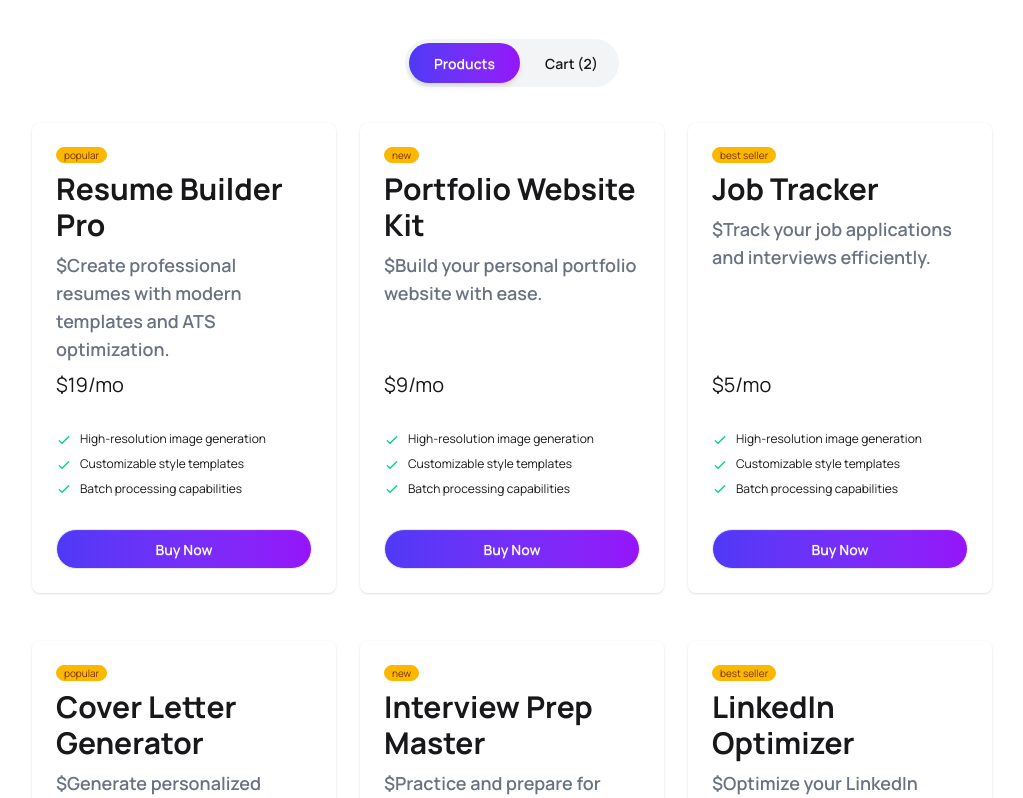
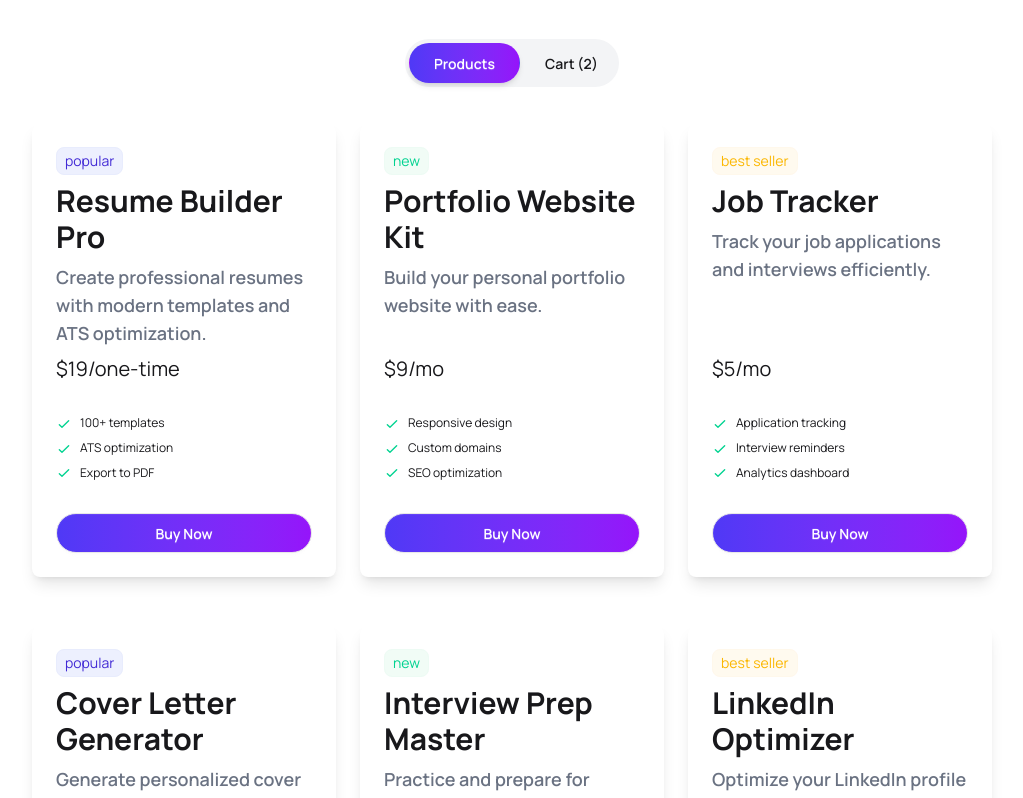
Before and after one commit to Reyad-Hoq/digitools-ai, a React (Vite) app: page / in a window 1280 px wide. Shown: the part 1300-2098 px from the top of the page, without its empty margins (128-1151 px from the left). Built offline with nearby package versions, Linux system fonts and the light colour scheme.

Commit message:
features and tagtype updated with color

```diff
--- a/src/products/Availableproduct.jsx
+++ b/src/products/Availableproduct.jsx
@@ -6,25 +6,17 @@ const Availableproduct = ({ products }) => {
       {
         products.map((product) => {
           console.log(product);
-          return <div className="card w-full bg-base-100 shadow-sm">
+          return <div className="card w-full bg-base-100 shadow-lg">
             <div className="card-body">
-              <span className="badge badge-xs badge-warning">{product.tag}</span>
+              <span className={`badge badge-lg badge-soft text-sm py-1 px-2 ${product.tag === "popular" ? "badge-primary" : product.tag === "new" ? "badge-success" : "badge-warning "}`}>{product.tag}</span>
               <h2 className="text-3xl font-bold">{product.name}</h2>
-              <p className="text-lg font-semibold text-gray-500">${product.description}</p>
-              <span className="text-xl">${product.price}/mo</span>
+              <p className="text-lg font-semibold text-gray-500">{product.description}</p>
+              <span className="text-xl">${product.price}/{product.period === "monthly" ? "mo" : product.period === "yearly" ? "yr" : "one-time"}</span>
               <ul className="mt-6 flex flex-col gap-2 text-xs">
-                <li>
+                {product.features.map(feature => <li>
                   <svg xmlns="http://www.w3.org/2000/svg" className="size-4 me-2 inline-block text-success" fill="none" viewBox="0 0 24 24" stroke="currentColor"><path strokeLinecap="round" strokeLinejoin="round" strokeWidth="2" d="M5 13l4 4L19 7" /></svg>
-                  <span>High-resolution image generation</span>
-                </li>
-                <li>
-                  <svg xmlns="http://www.w3.org/2000/svg" className="size-4 me-2 inline-block text-success" fill="none" viewBox="0 0 24 24" stroke="currentColor"><path strokeLinecap="round" strokeLinejoin="round" strokeWidth="2" d="M5 13l4 4L19 7" /></svg>
-                  <span>Customizable style templates</span>
-                </li>
-                <li>
-                  <svg xmlns="http://www.w3.org/2000/svg" className="size-4 me-2 inline-block text-success" fill="none" viewBox="0 0 24 24" stroke="currentColor"><path strokeLinecap="round" strokeLinejoin="round" strokeWidth="2" d="M5 13l4 4L19 7" /></svg>
-                  <span>Batch processing capabilities</span>
-                </li>
+                  <span>{feature}</span>
+                </li>)}
               </ul>
               <div className="mt-6">
                 <button className="btn btn-block bg-linear-to-r from-[#4F39F6] to-[#9514FA] rounded-full text-white">Buy Now</button>
```
